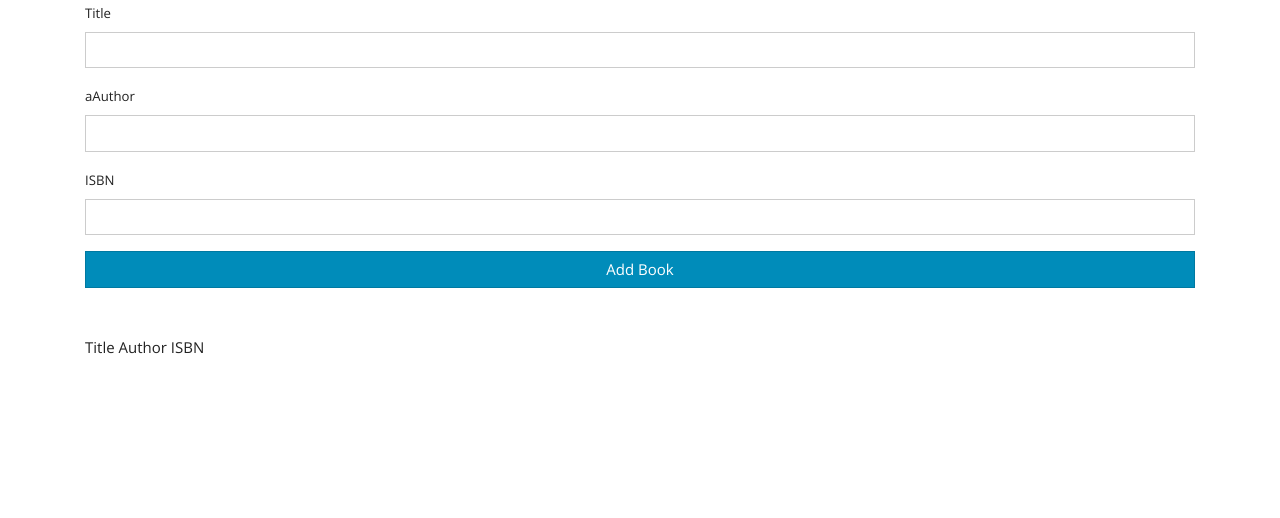
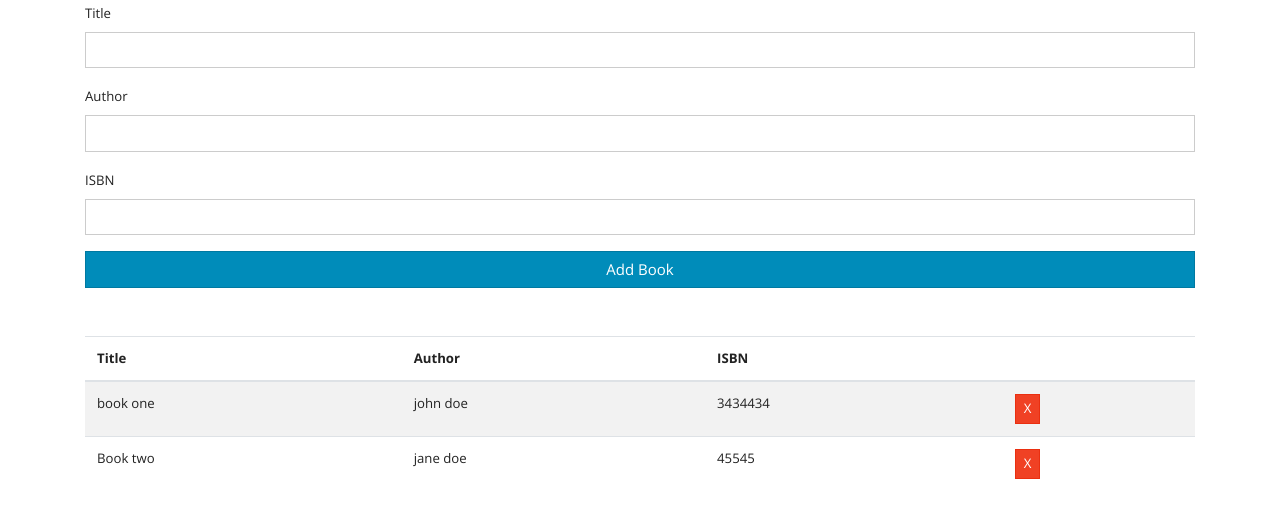
Before and after one commit to kilik42/bookjs, a plain HTML site: page index.html in a window 1280 px wide. Shown: the part 98-616 px from the top of the page. Drawn offline with nearby package versions, Linux system fonts and the light colour scheme.

Commit message:
js no frameworks app

```diff
--- a/app.js
+++ b/app.js
@@ -0,0 +1,78 @@
+// book class: represent a book
+class Book{
+  constructor(title, author, isbn){
+    this.title = title;
+    this.author = author;
+    this.isbn = isbn;
+  }
+}
+
+// ui class: handle ui tasks
+class UI{
+  static displayBooks(){
+    const StoredBooks = [
+      {
+        title: 'book one',
+        author: 'john doe'  ,
+        isbn :   '3434434'
+      },
+      {
+        title:   'Book two',
+        author:   'jane doe',
+        isbn :     '45545'
+      }
+    ];
+
+    const books = StoredBooks;
+
+    // loop through StoredBooks
+    books.forEach((book)=>{
+      UI.addBookToList(book);
+    });
+  }
+  static addBookToList(book){
+      const list = document.querySelector('#book-list');
+      const row = document.createElement('tr');
+      row.innerHTML = `
+            <td> ${book.title}</td>
+            <td> ${book.author}</td>
+            <td> ${book.isbn}</td>
+            <td> <a href="#" class="btn btn-danger btn-sm delete">X</a> </td>
+              `;
+
+              list.appendChild(row);
+  }
+}
+// store class: handles storage
+
+
+
+// event: display books
+document.addEventListener('DOMContentLoaded', UI.displayBooks);
+
+
+
+//event: add a book
+
+document.querySelector('#book-form').addEventListener('submit', (e)=>
+{
+  //prevent actual submit
+  e.preventDefault();
+  //get form values
+  const title = document.querySelector('#title').value ;
+  const author = document.querySelector('#author').value;
+
+  const isbn = document.querySelector('#isbn').value;
+
+
+  // instantite book
+  const book = new Book(title, author, isbn);
+   console.log(book);
+
+  // add book to list
+  UI.addBookToList(book);
+
+});
+
+
+// event to remove a book
--- a/index.html
+++ b/index.html
@@ -19,7 +19,7 @@
          <input class = "form-control" type="text" name="" value=""id="title">
        </div>
        <div class="form-group">
-         <label for="author">aAuthor</label>
+         <label for="author">Author</label>
          <input class = "form-control" type="text" name="" value=""id="title">
        </div>
        <div class="form-group">
@@ -29,7 +29,7 @@
        <input type="submit" name="" value="Add Book" class ="btn btn-primary btn-block">
 
      </form>
-     <div class="table table-striped mt-5">
+     <table class="table table-striped mt-5">
        <thead>
          <tr>
            <th>Title</th>
@@ -41,7 +41,7 @@
        <tbody id="book-list">
 
        </tbody>
-     </div>
+     </table>
    </div>
 
    <script src="app.js">
```
